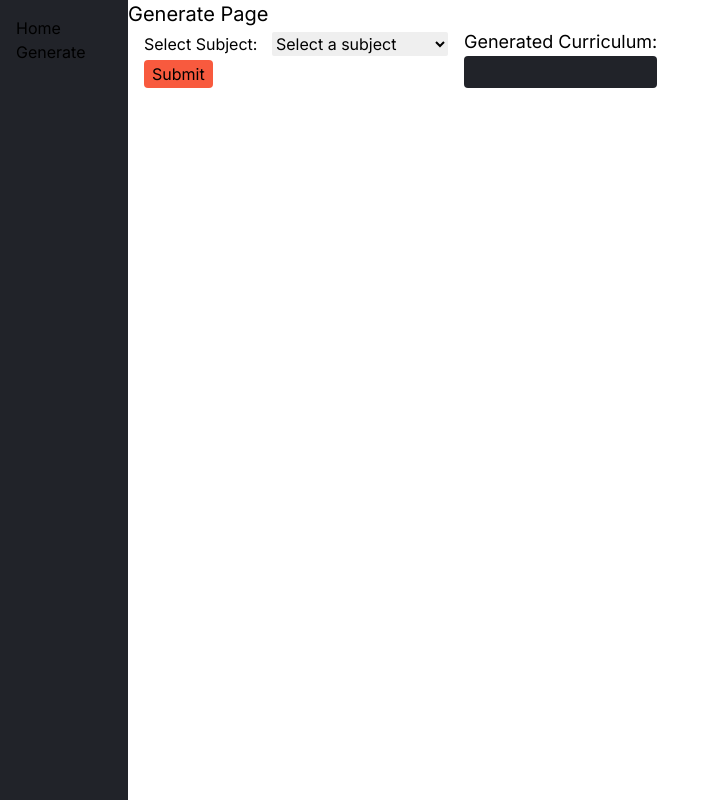
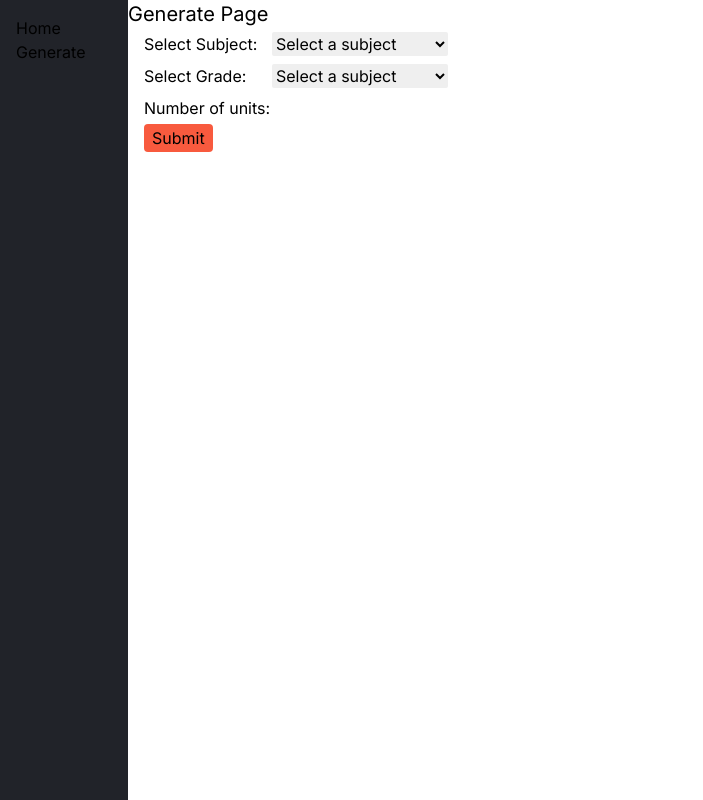
Before and after one commit to sixwires/Curriculum-Builder, a Next.js app: page /generate in a window 1280 px wide. Shown: the whole page, without its empty margins (0-703 px from the left). Built offline with nearby package versions, Linux system fonts and the light colour scheme.

Commit message:
Added input picker for generate. Updated conditional rendering of curriculum elements.

```diff
--- a/app/generate/features/curriculum/Curriculum.tsx
+++ b/app/generate/features/curriculum/Curriculum.tsx
@@ -8,6 +8,8 @@ const Curriculum: React.FC = () => {
   const isLoading = useSelector((state: RootState) => state.curriculum.loading);
 
   return (
+    <>
+      {curriculumData && (
         <section className='flex flex-col my-2 lg:mx-4 lg:my-0'>
           <h1 className='text-lg'>Generated Curriculum:</h1>
           <section className='h-full overflow-auto bg-background-dark p-2 rounded'>
@@ -28,6 +30,8 @@ const Curriculum: React.FC = () => {
             )}
           </section>
         </section>
+      )}
+    </>
   );
 };
 
--- a/app/generate/features/selection/DropdownPicker.tsx
+++ b/app/generate/features/selection/DropdownPicker.tsx
@@ -28,7 +28,7 @@ const DropdownPicker: React.FC<DropdownPickerProps> = ({
         id='options'
         value={selectedOption}
         onChange={handleSelectChange}
-        className='text-black w-44 rounded-sm outline-none'
+        className='text-black w-44 h-6 rounded-sm outline-none'
       >
         <option value='' disabled>
           Select a subject
--- /dev/null
+++ b/app/generate/features/selection/InputSelector.tsx
@@ -0,0 +1,32 @@
+'use client';
+import { useState } from 'react';
+
+interface InputSelectorProps {
+  label: string;
+  onChange: (value: string) => void;
+}
+
+const InputSelector: React.FC<InputSelectorProps> = ({ label, onChange }: InputSelectorProps) => {
+  const [selectedValue, setSelectedValue] = useState('');
+
+  const handleValueChange = (event: any) => {
+    setSelectedValue(event.target.value);
+    onChange(event.target.value);
+  };
+
+  return (
+    <div className='flex flex-row py-1'>
+      <label htmlFor='values' className='w-32'>
+        {label}:{' '}
+      </label>
+      <input
+        type='number'
+        value={selectedValue}
+        onChange={handleValueChange}
+        className='text-black h-6 w-44 px-2 rounded-sm outline-none'
+      />
+    </div>
+  );
+};
+
+export default InputSelector;
--- a/app/generate/features/selection/SubjectSelectionForm.tsx
+++ b/app/generate/features/selection/SubjectSelectionForm.tsx
@@ -4,6 +4,7 @@ import request from '../../../utils/requestWrapper';
 import DropdownPicker from './DropdownPicker';
 import { useDispatch } from 'react-redux';
 import { setData, setLoading } from '../curriculum/curriculumSlice';
+import InputSelector from './InputSelector';
 
 const subjects: Array<string> = [
   'Mathematics',
@@ -41,9 +42,10 @@ const SubjectSelectionForm: React.FC = () => {
   const [selectedValues, setSelectedValues] = useState({
     subject: '',
     grade: '',
+    numUnits: -1,
   });
 
-  const handleDropdownChange = (subject: string, value: string): void => {
+  const handleInputChange = (subject: string, value: string): void => {
     setSelectedValues((prevValues) => ({
       ...prevValues,
       [subject]: value,
@@ -69,23 +71,27 @@ const SubjectSelectionForm: React.FC = () => {
     dispatch(setLoading(false));
   };
 
-  const isSubmitDisabled = !selectedValues.subject || !selectedValues.grade;
+  const isSubmitDisabled =
+    !selectedValues.subject || !selectedValues.grade || selectedValues.numUnits == -1;
 
   return (
     <section>
       <DropdownPicker
         label='Select Subject'
         subjects={subjects}
-        onChange={(value) => handleDropdownChange('subject', value)}
+        onChange={(value) => handleInputChange('subject', value)}
       />
 
-      {selectedValues.subject && (
-        <DropdownPicker
-          label='Select Grade'
-          subjects={grades}
-          onChange={(value) => handleDropdownChange('grade', value)}
-        />
-      )}
+      <DropdownPicker
+        label='Select Grade'
+        subjects={grades}
+        onChange={(value) => handleInputChange('grade', value)}
+      />
+
+      <InputSelector
+        label='Number of units'
+        onChange={(value) => handleInputChange('numUnits', value)}
+      />
 
       <button type='button' onClick={handleSubmit} disabled={isSubmitDisabled} className='submit'>
         Submit
```
Lines whose indentation alone changed are shown as unchanged.
